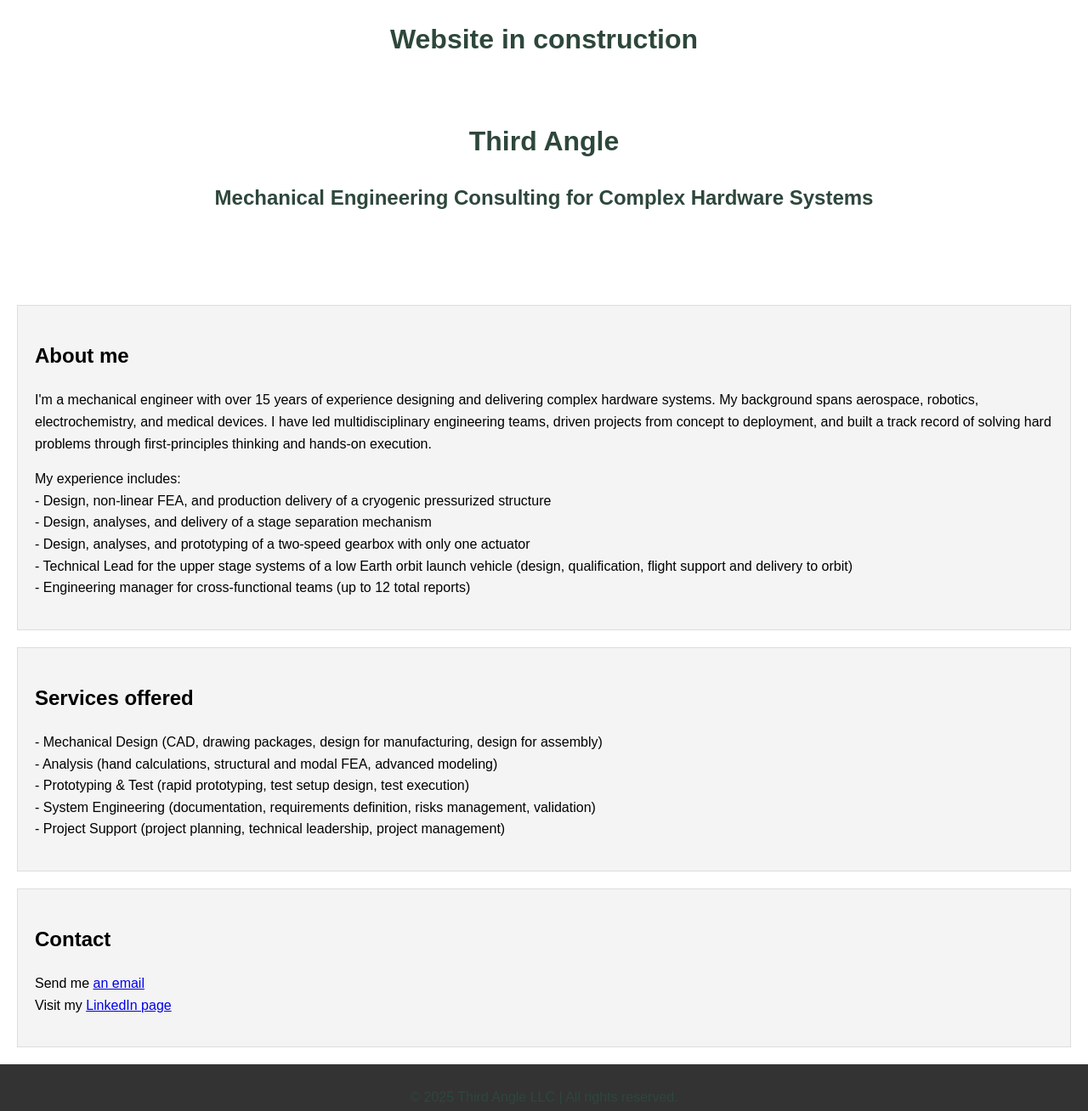
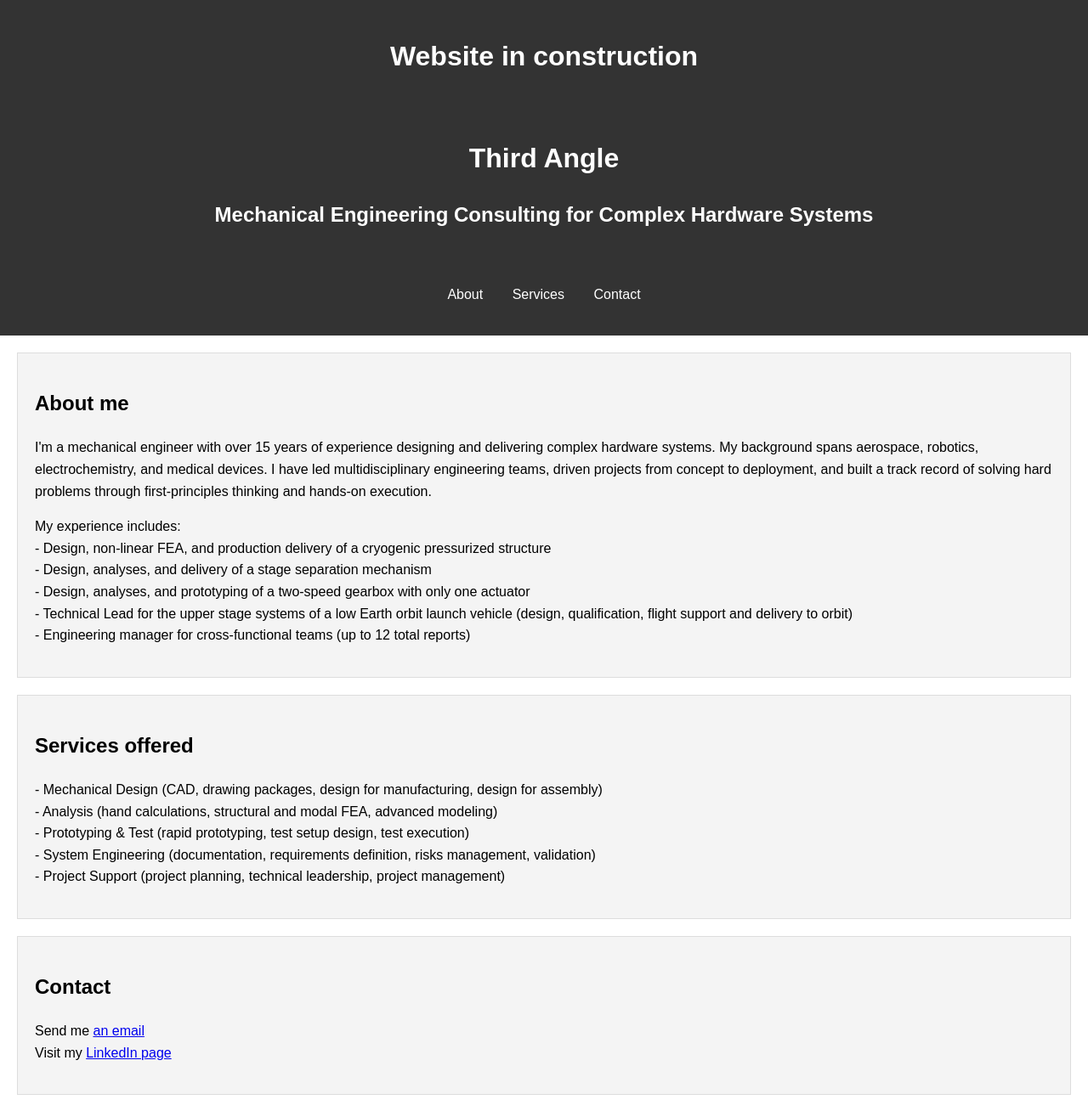
Before and after one commit to juaknin/thirdangle, a plain HTML site: page index.html in a window 1280 px wide. Shown: the top 1308 px of the page at 85% size. Drawn offline with Linux system fonts and the light colour scheme.

Commit message:
Update styles.css

```diff
--- a/styles.css
+++ b/styles.css
@@ -6,10 +6,8 @@ body {
 }
 
 header {
-    <!-- background: #333; -->
-    background: #2E473B;
-    color: #2E473B;
-    <!-- color: #FFF; -->
+    background: #333;
+    color: #FFF;
     padding: 20px 0;
     text-align: center;
 }
@@ -40,8 +38,7 @@ footer {
     text-align: center;
     padding: 10px;
     background: #333;
-    color: #2E473B;
-    <!-- color: #FFF; -->
+    color: #FFF;
 
 
 }
```
